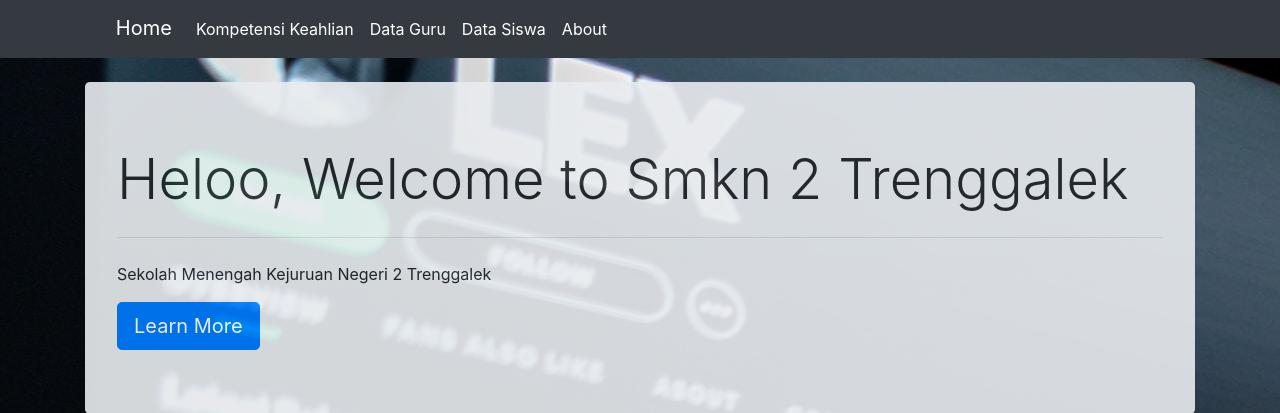
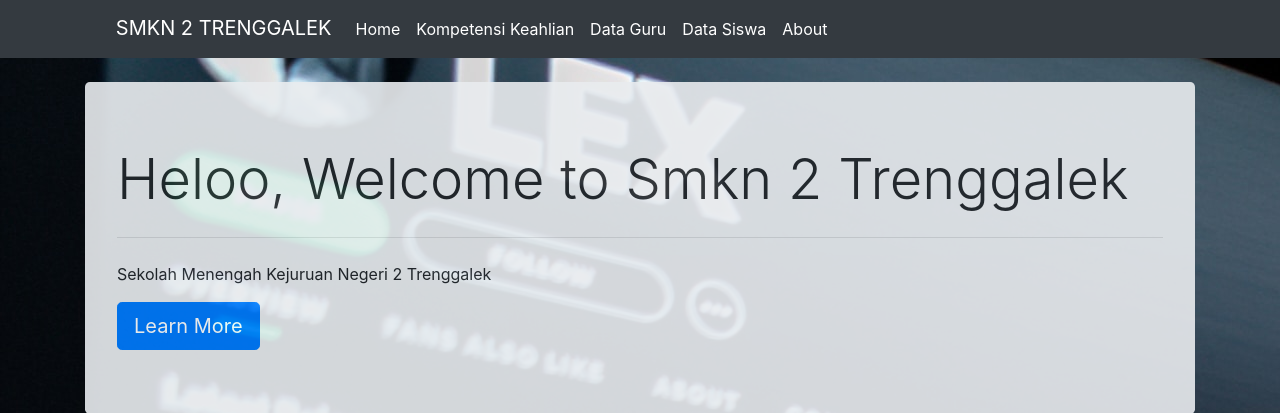
Before and after one commit to Diazkaka22/phpmvc, a PHP site: page /phpmvc/ in a window 1280 px wide. Shown: the top 413 px of the page. Run offline with PHP 8.4, Linux system fonts and the light colour scheme; some libraries are stand-ins or nearby versions.

Commit message:
Update header.php

```diff
--- a/phpmvc/app/view/templates/header.php
+++ b/phpmvc/app/view/templates/header.php
@@ -12,13 +12,16 @@
   <div class="collapse navbar-collapse" id="navbarNav" style="
   margin-left:8%;
   ">
-  <a class="navbar-brand" href="<?= BASE_URL; ?>/home" style="
+  <a class="navbar-brand" href="#" style="
   margin-bottom: 2px;
-  ">Home</a>
+  ">SMKN 2 TRENGGALEK</a>
   <button class="navbar-toggler" type="button" data-toggle="collapse" data-target="#navbarNavDropdown" aria-controls="navbarNavDropdown" aria-expanded="false" aria-label="Toggle navigation">
     <span class="navbar-toggler-icon"></span>
   </button>
     <ul class="navbar-nav">
+    <li class="nav-item active">
+        <a class="nav-link" href="<?= BASE_URL; ?>/home">Home</a>
+      </li>
       <li class="nav-item active">
         <a class="nav-link" href="<?= BASE_URL; ?>/blog">Kompetensi Keahlian <span class="sr-only">(current)</span></a>
       </li>
```
